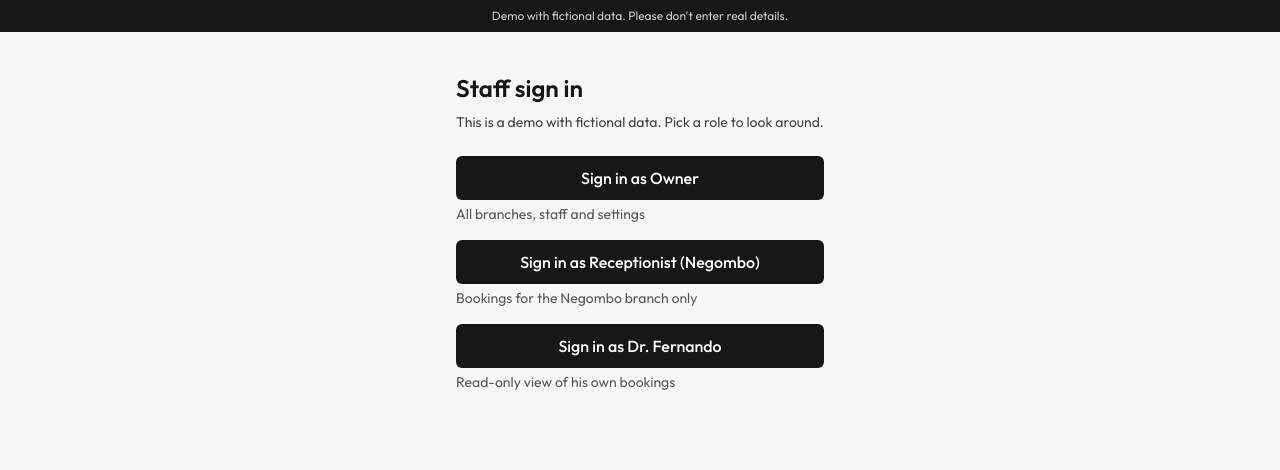
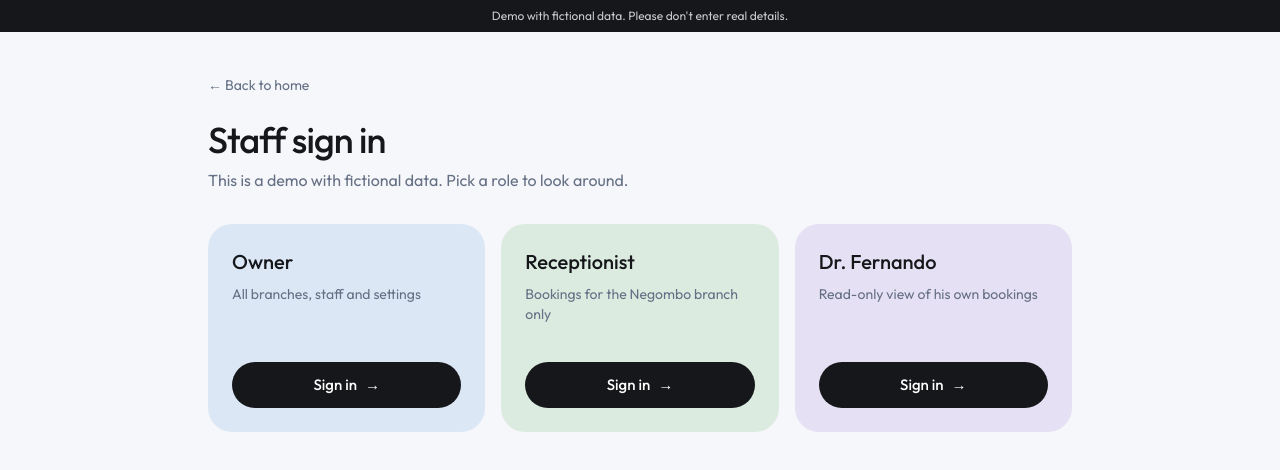
Before and after one commit to deelaka-ransilu/ivora-dental, a Next.js app: page /login in a window 1280 px wide. Shown: the top 470 px of the page. Built offline with nearby package versions, Linux system fonts and the light colour scheme.

Commit message:
Redesign: login page

```diff
--- a/src/app/login/page.tsx
+++ b/src/app/login/page.tsx
@@ -1,21 +1,28 @@
+import Link from "next/link";
 import { Suspense } from "react";
 import { demoSignIn } from "./demo-actions";
 
 const DEMO_BUTTONS = [
   {
     who: "owner",
+    role: "Owner",
     label: "Sign in as Owner",
     hint: "All branches, staff and settings",
+    tint: "bg-tint-sky",
   },
   {
     who: "reception",
+    role: "Receptionist",
     label: "Sign in as Receptionist (Negombo)",
     hint: "Bookings for the Negombo branch only",
+    tint: "bg-tint-sage",
   },
   {
     who: "dentist",
+    role: "Dr. Fernando",
     label: "Sign in as Dr. Fernando",
     hint: "Read-only view of his own bookings",
+    tint: "bg-tint-lilac",
   },
 ];
 
@@ -29,9 +36,15 @@ export default function LoginPage({
   searchParams: SearchParams;
 }) {
   return (
-    <main className="mx-auto max-w-md px-4 py-10">
-      <h1 className="text-2xl font-semibold">Staff sign in</h1>
-      <p className="mt-2 text-sm opacity-80">
+    <main className="mx-auto w-full max-w-4xl px-4 py-10">
+      <Link href="/" className="text-sm text-muted hover:text-foreground">
+        ← Back to home
+      </Link>
+
+      <h1 className="mt-6 text-3xl font-medium tracking-tight sm:text-4xl">
+        Staff sign in
+      </h1>
+      <p className="mt-2 max-w-md text-base text-muted">
         This is a demo with fictional data. Pick a role to look around.
       </p>
 
@@ -39,17 +52,25 @@ export default function LoginPage({
         <LoginError searchParams={searchParams} />
       </Suspense>
 
-      <div className="mt-6 space-y-4">
+      <div className="mt-8 grid gap-4 md:grid-cols-3">
         {DEMO_BUTTONS.map((b) => (
-          <form key={b.who} action={demoSignIn}>
+          <form
+            key={b.who}
+            action={demoSignIn}
+            className={`${b.tint} flex min-h-52 flex-col justify-between rounded-card p-6`}
+          >
             <input type="hidden" name="who" value={b.who} />
+            <div>
+              <h2 className="text-xl font-medium">{b.role}</h2>
+              <p className="mt-2 text-sm text-muted">{b.hint}</p>
+            </div>
             <button
               type="submit"
-              className="min-h-11 w-full rounded-md bg-primary px-4 py-2 text-base font-medium text-primary-foreground hover:bg-primary-hover"
+              aria-label={b.label}
+              className="btn btn-dark mt-6 min-h-11 w-full"
             >
-              {b.label}
+              Sign in <span aria-hidden>→</span>
             </button>
-            <p className="mt-1 text-sm opacity-70">{b.hint}</p>
           </form>
         ))}
       </div>
@@ -69,7 +90,7 @@ async function LoginError({ searchParams }: { searchParams: SearchParams }) {
   return (
     <p
       role="alert"
-      className="mt-4 rounded-md border border-red-300 bg-red-50 p-3 text-sm text-red-800"
+      className="mt-6 rounded-card border border-red-300 bg-red-50 p-4 text-sm text-red-800"
     >
       {message}
     </p>
```
